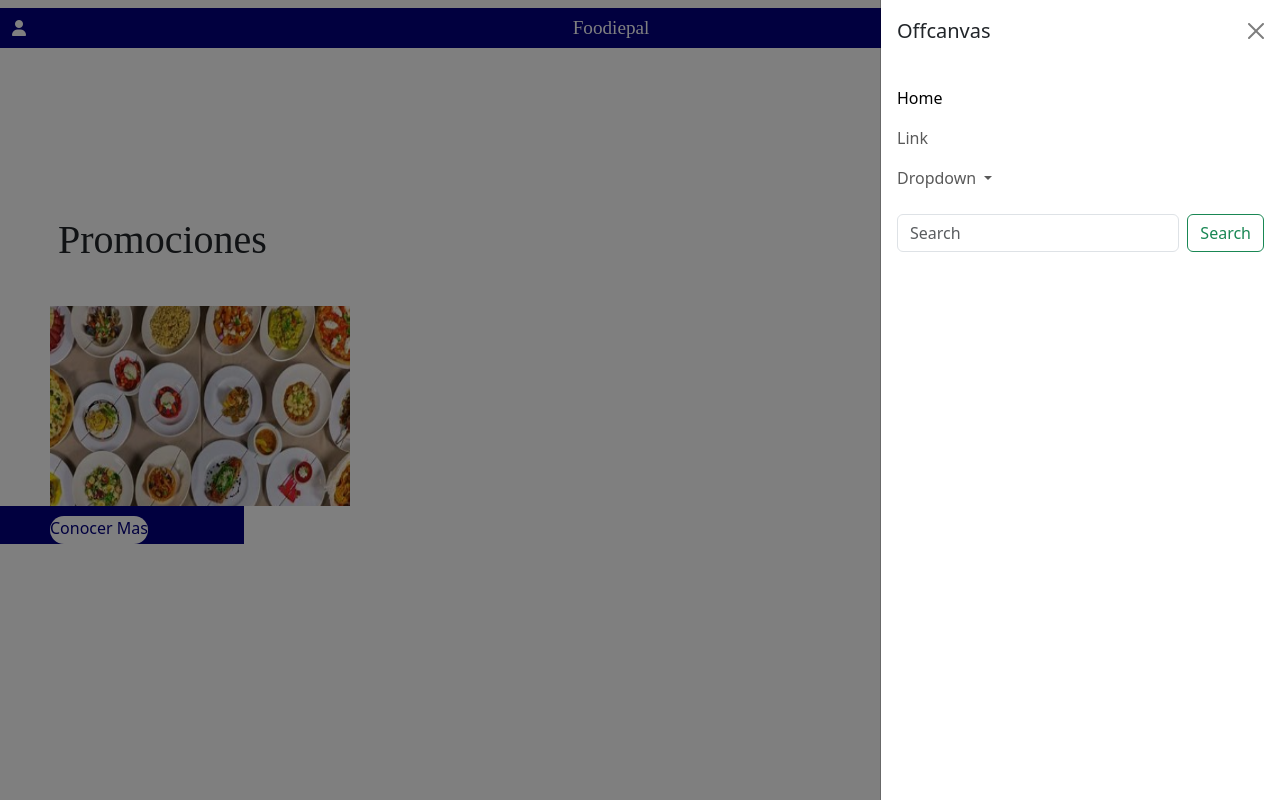
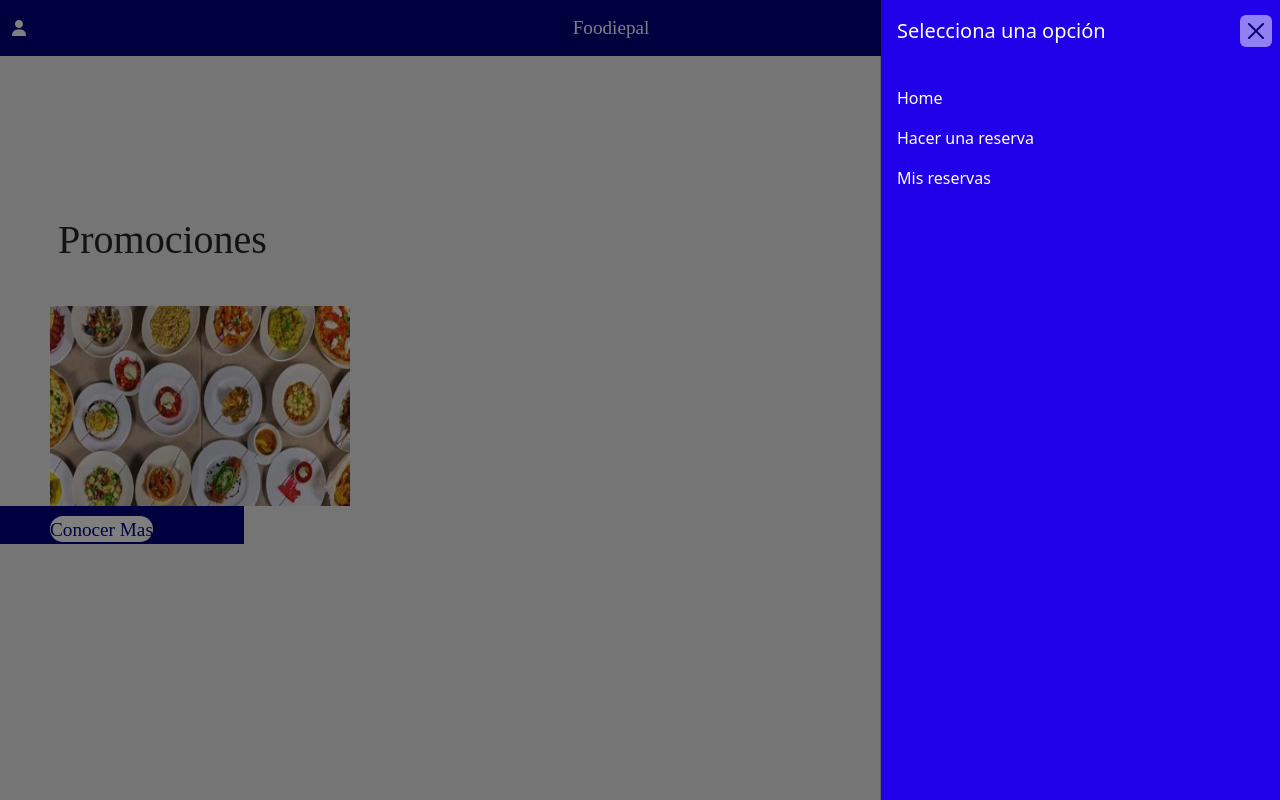
Before and after one commit to Ale-43/foodiepal-3, a website: page index.html in a window 1280 px wide. Both pictures are taken after a click on the button "Toggle navigation". Drawn offline with nearby package versions, Linux system fonts and the light colour scheme; files that its build step writes are made by us from their sources.

Commit message:
hice navbar, completando el offcanvas y falta empezar a hacer las cards

```diff
--- a/index.html
+++ b/index.html
@@ -6,13 +6,14 @@
     <link rel="stylesheet" href="https://cdnjs.cloudflare.com/ajax/libs/font-awesome/6.5.2/css/all.min.css" integrity="sha512-SnH5WK+bZxgPHs44uWIX+LLJAJ9/2PkPKZ5QiAj6Ta86w+fsb2TkcmfRyVX3pBnMFcV7oQPJkl9QevSCWr3W6A==" crossorigin="anonymous" referrerpolicy="no-referrer" />
     <!--link de bootstrap-->
     <link href="https://cdn.jsdelivr.net/npm/bootstrap@5.3.3/dist/css/bootstrap.min.css" rel="stylesheet" integrity="sha384-QWTKZyjpPEjISv5WaRU9OFeRpok6YctnYmDr5pNlyT2bRjXh0JMhjY6hW+ALEwIH" crossorigin="anonymous">
-    <link rel="stylesheet" href="style.css">
+    <!--link de css-->
+    <link rel="stylesheet" href="css/style.css">
     <title>Foddiepal</title>
 </head>
 <body>
     <header>
-        <nav class="navbar bg-body">
-            <div class="container-fluid">
+      <nav class="navbar">
+        <div class="container-xxl">
             <i class="fa-solid fa-user"></i>
           <a class="navbar-brand">Foodiepal</a>
           <button class="navbar-toggler bg-white" type="button" data-bs-toggle="offcanvas" data-bs-target="#offcanvasNavbar" aria-controls="offcanvasNavbar" aria-label="Toggle navigation">
@@ -20,35 +21,22 @@
           </button>
           <div class="offcanvas offcanvas-end" tabindex="-1" id="offcanvasNavbar" aria-labelledby="offcanvasNavbarLabel">
             <div class="offcanvas-header">
-                  <h5 class="offcanvas-title" id="offcanvasNavbarLabel">Offcanvas</h5>
+              <h5 class="offcanvas-title" id="offcanvasNavbarLabel">Selecciona una opción</h5>
               <button type="button" class="btn-close" data-bs-dismiss="offcanvas" aria-label="Close"></button>
             </div>
             <div class="offcanvas-body">
               <ul class="navbar-nav justify-content-end flex-grow-1 pe-3">
                 <li class="nav-item">
-                      <a class="nav-link active" aria-current="page" href="#">Home</a>
+                  <a class="nav-link" href="#">Home</a>
                 </li>
                 <li class="nav-item">
-                      <a class="nav-link" href="#">Link</a>
+                  <a class="nav-link" href="#">Hacer una reserva</a>
                 </li>
-                    <li class="nav-item dropdown">
-                      <a class="nav-link dropdown-toggle" href="#" role="button" data-bs-toggle="dropdown" aria-expanded="false">
-                        Dropdown
-                      </a>
-                      <ul class="dropdown-menu">
-                        <li><a class="dropdown-item" href="#">Action</a></li>
-                        <li><a class="dropdown-item" href="#">Another action</a></li>
-                        <li>
-                          <hr class="dropdown-divider">
+                <li class="nav-item">
+                  <a class="nav-link" href="#">Mis reservas</a>
                 </li>
-                        <li><a class="dropdown-item" href="#">Something else here</a></li>
-                      </ul>
                 </li>
               </ul>
-                  <form class="d-flex mt-3" role="search">
-                    <input class="form-control me-2" type="search" placeholder="Search" aria-label="Search">
-                    <button class="btn btn-outline-success" type="submit">Search</button>
-                  </form>
             </div>
           </div>
         </div>
--- a/scss/base/_reset.scss
+++ b/scss/base/_reset.scss
@@ -0,0 +1,9 @@
+body {
+    background-color: rgb(234, 234, 234);
+}
+
+* {
+    padding: 0;
+    margin: 0;
+    box-sizing: border-box;
+}
--- a/scss/components/_navbar.scss
+++ b/scss/components/_navbar.scss
@@ -1,13 +1,31 @@
-header .navbar .container-fluid {
+header {
     background-color: #03007f;
+    .navbar {
+        .container-xxl {
+            background-color: #03007f;
+            .navbar-brand {
+                color: white;
+                font-size: larger;
+                font-family: "Libre Caslon Text", serif;
+            }
+            .fa-solid {
+                color: white;
+            }
+            .offcanvas {
+                background-color: #2000e8;
+                .offcanvas-title {
+                    color: white;
+                }
+                .btn-close {
+                    background-color: white;
+                }
+            }
+            .nav-item {
+                .nav-link {
+                    color: white;
+                }
+            }
+        }
+
+    }
 }
-
-header .navbar .container-fluid .navbar-brand {
-    color: white;
-    font-size: larger;
-    font-family: "Libre Caslon Text", serif;
-}
-
-header .navbar .container-fluid .fa-solid {
-    color: white;
-}
--- a/scss/layouts/_index.scss
+++ b/scss/layouts/_index.scss
@@ -18,15 +18,17 @@
     background: #03007f;
     width: 244px;
     height: 38px;
+    padding-bottom: 2px;
+    .hijocontent2 {
+        background: white;
+        border-radius: 50px;
+        color: white;
+        font-size: larger;
+        font-family: "Libre Caslon Text", serif;
+        a {
+            text-decoration: none;
+            list-style-type: none;
+            color: #03007f;
+        }
+    }
 }
-
-.contenido2 .hijocontent2 {
-    background: white;
-    border-radius: 100px;
-}
-
-.contenido2 .hijocontent2 a {
-    text-decoration: none;
-    list-style-type: none;
-    color: #03007f;
-}
```
Also changed, not shown: css/style.css, 1 other file. Lines whose indentation alone changed are shown as unchanged.
